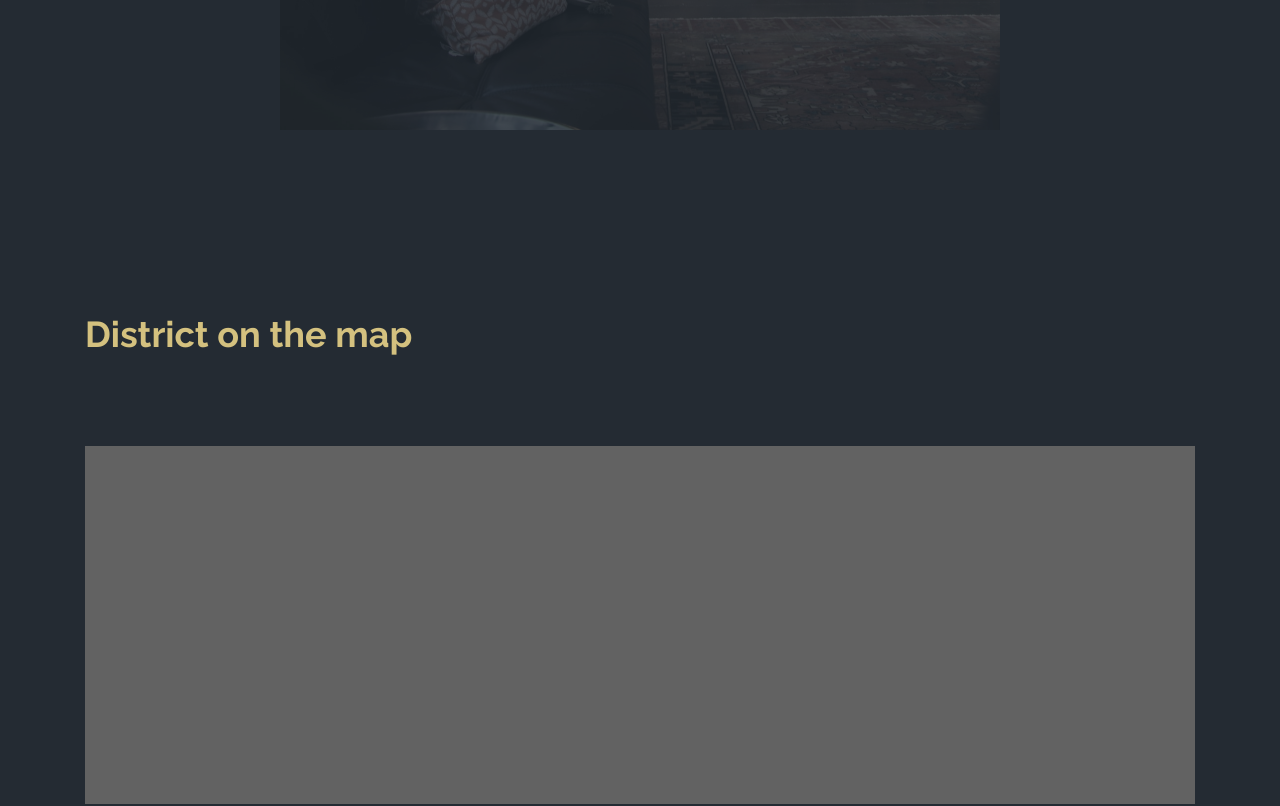
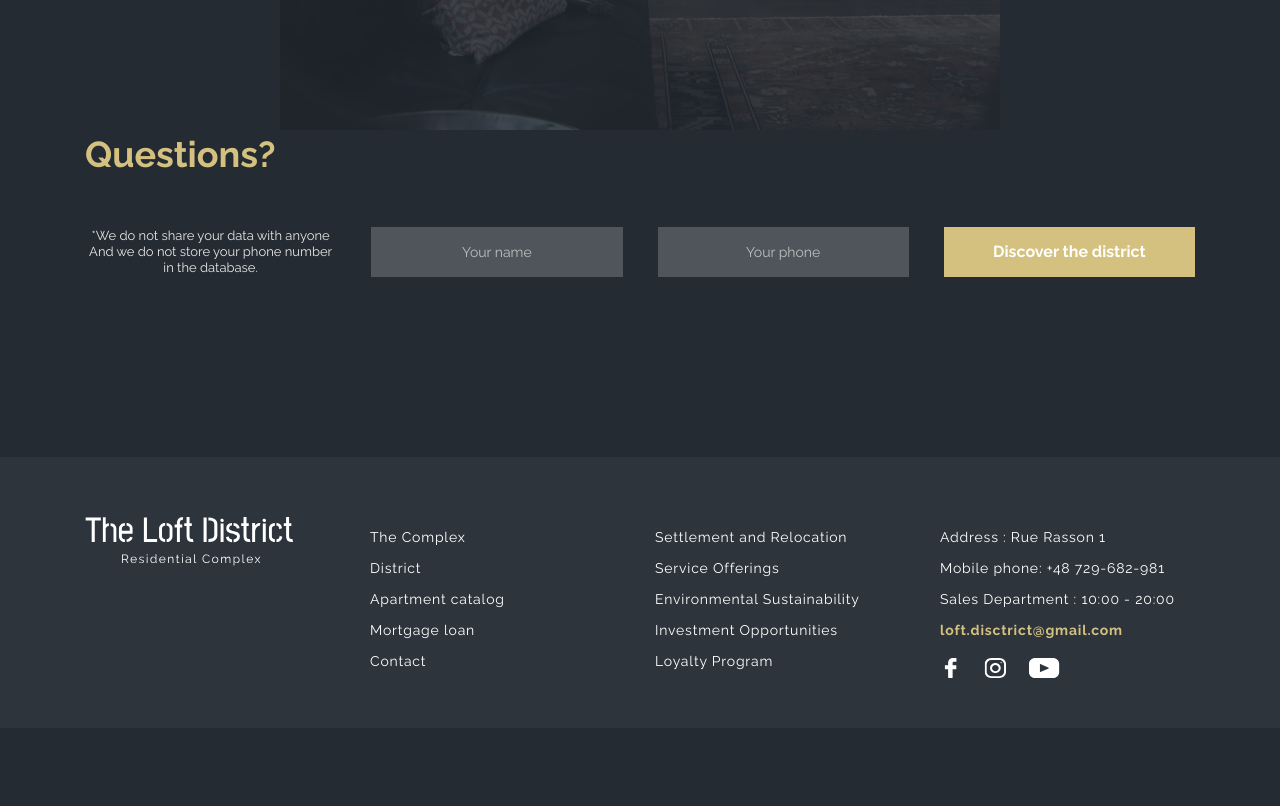
Before and after one commit to WNagorny/The-Loft-District, a plain HTML site: page index.html in a window 1280 px wide. Shown: the part 3257-4063 px from the top of the page. After the commit the page ends 3985 px from the top, so only its background shows below. Drawn offline with Linux system fonts and the light colour scheme; files whose address does not match are found by name; a web font is replaced by a local one.

Commit message:
added footer

```diff
--- a/index.html
+++ b/index.html
@@ -177,7 +177,7 @@
 
       <!--  MAP-->
 
-      <section class="section-map">
+      <section class="section-map none">
          <div class="container">
             <div class="ection-map__title">
                <h2 class="title-2">District on the map</h2>
@@ -209,9 +209,60 @@
 
          </div>
       </section>
+   </main>
+
+   <footer class="footer">
+      <div class="container">
+
+         <div class="footer__wrapper">
+
+            <div class="footer__logo">
+              <a href="#home"><img src="./assets/image/logo.svg" class="footer__logo" alt="logo"></a>
+            </div>
+
+            <div class="footer__nav">
+               <nav>
+                  <ul class="footer-nav-list">
+                     <li><a href="#home">The Complex</a></li>
+                     <li><a href="#">District</a></li>
+                     <li><a href="#">Apartment catalog</a></li>
+                     <li><a href="#">Mortgage loan</a></li>
+                     <li><a href="#contact">Contact</a></li>
+                  </ul>
+               </nav>
+            </div>
+
+            <div class="footer__nav">
+               <nav>
+                  <ul class="footer-nav-list">
+                     <li><a href="#home">Settlement and Relocation</a></li>
+                     <li><a href="#">Service Offerings</a></li>
+                     <li><a href="#">Environmental Sustainability</a></li>
+                     <li><a href="#">Investment Opportunities</a></li>
+                     <li><a href="#contact">Loyalty Program</a></li>
+                  </ul>
+               </nav>
+            </div>
+
+            <div class="footer__address">
+               <ul class="footer-nav-list">
+                  <li>Address : Rue Rasson 1</li>
+                  <li>Mobile phone:<a href="tel:+48729682981"> +48 729-682-981</a></li>
+                  <li>Sales Department : 10:00 - 20:00</li>
+                  <li> <a href="mailto:loft.disctrict@gmail.com" class="link-bold">loft.disctrict@gmail.com</a> </li>
+               </ul>
+
+               <ul class="footer__address-icon">
+                  <li> <a href="#"><img src="./assets/footer/facebook.svg" alt=""></a></li>
+                  <li> <a href="#"><img src="./assets/footer/instagram.svg" alt=""></a></li>
+                  <li> <a href="#"><img src="./assets/footer/youtube.svg" alt=""></a></li>
+               </ul>
+            </div>
 
 
-   </main>
+         </div>
+      </div>
+   </footer>
 
    <script src="./script.js"></script>
 
--- /dev/null
+++ b/scss/blocks/_footer.scss
@@ -0,0 +1,44 @@
+.footer {
+   background-color: $footer-bg;
+   padding-top: 72px;
+   padding-bottom: 50px;
+   font-size: 14px;
+   letter-spacing: 0.05rem;
+}
+
+.footer__wrapper {
+   display: grid;
+   grid-template-columns: repeat(4,1fr);
+   gap: 30px;
+}
+
+.footer__logo{
+   margin-top: -12px;
+}
+
+.footer-nav-list{
+   display: grid;
+   gap: 15px;
+}
+
+.footer__address{
+   display: grid;
+   gap: 20px;
+}
+
+.footer__address-icon{
+  display: flex;
+  column-gap: 22px;
+  align-items: center;
+  cursor: pointer;
+
+}
+
+.footer__address-icon li:hover img{
+  filter: brightness(40%) saturate(10%) invert(100%) sepia(40%) saturate(347%) hue-rotate(3deg) brightness(96%) contrast(140%);
+}
+
+.link-bold{
+   color: $accent;
+   font-weight: 700;
+}
--- a/scss/main.scss
+++ b/scss/main.scss
@@ -14,3 +14,4 @@
 @import './blocks/video';
 @import './blocks/map';
 @import './blocks/contact';
+@import './blocks/footer';
```
Also changed, not shown: assets/footer/facebook.svg (added), assets/footer/instagram.svg (added), assets/footer/youtube.svg (added), css/main.css, 1 other file.
